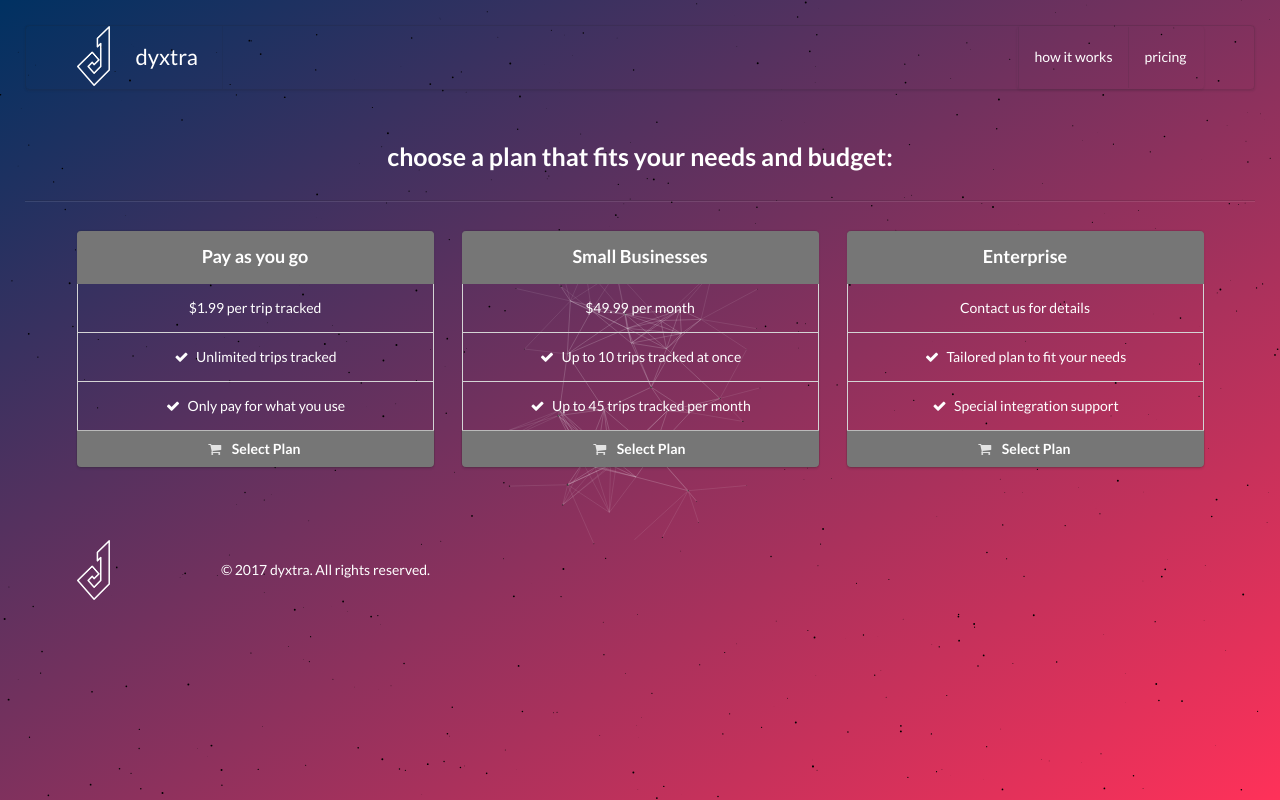
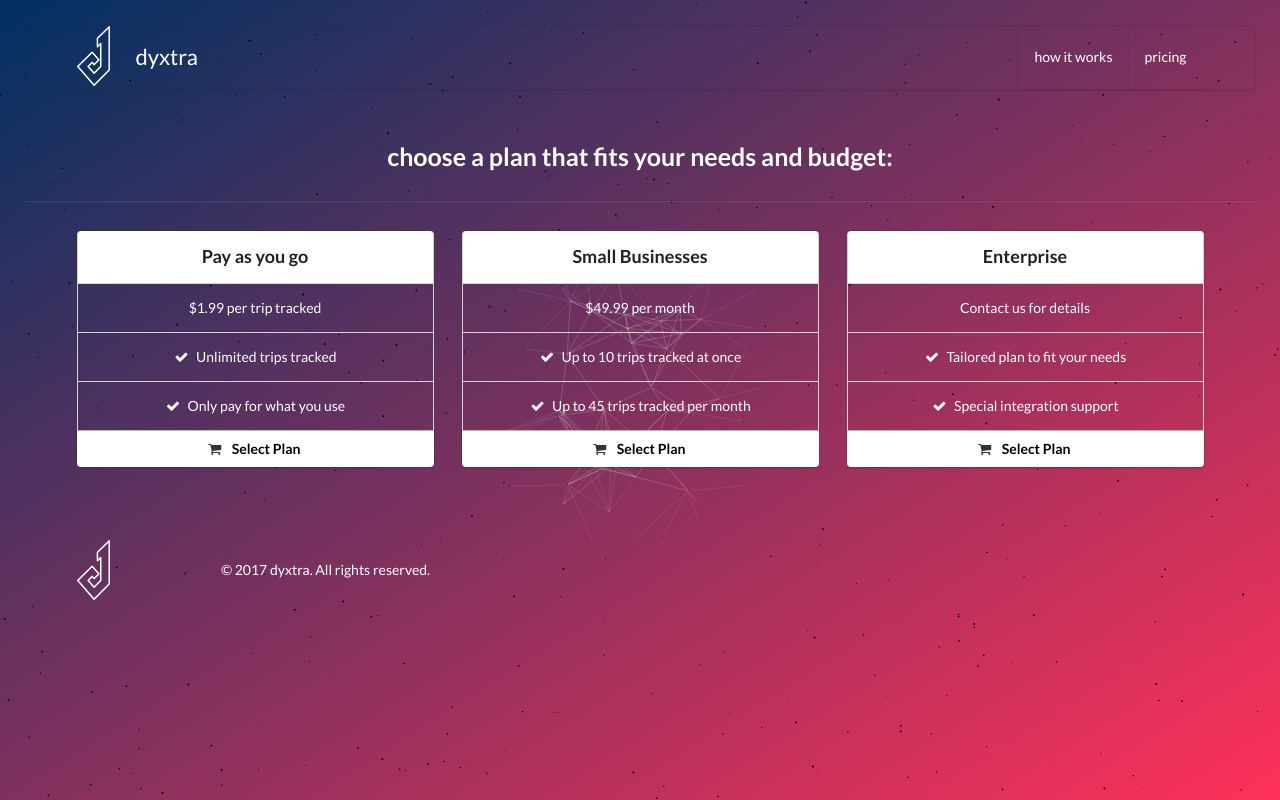
Before and after one commit to yusuf-musleh/dyxtra-landing-page, a Flask app: page /pricing in a window 1280 px wide. Run offline with Flask 2, Linux system fonts and the light colour scheme; some libraries are stand-ins or nearby versions.

Commit message:
Change color of prices/plans to white Make select plan button all clickable to link, intead of just work select plan

```diff
--- a/static/css/index.css
+++ b/static/css/index.css
@@ -141,9 +141,16 @@ div.ui.bottom.attached.button {
     margin-right: -1px;
 }
 
-div.ui.top.attached.grey {
-	border-color: #767676;
+div.ui.top.attached {
+	background-color: white;
+	color: black;
 }
+
+div.ui.bottom.attached.ui.button.btn-plan {
+	background-color: white;
+	color: black;
+}
+
 
 div.ui.message.huge {
 	background: transparent;
--- a/templates/pricing.html
+++ b/templates/pricing.html
@@ -8,7 +8,7 @@
         <div class="ui three columns stackable grid">
             <div class="column plan_column">
                 <div class="ui segments plan">
-                    <div class="ui top attached segment grey inverted plan-title">
+                    <div class="ui top attached segment plan-title">
                         <span class="ui header">Pay as you go</span>
                     </div>
                     <div class="ui attached segment feature">
@@ -22,16 +22,18 @@
                       <i class="icon check"></i>
                       Only pay for what you use
                     </div>
-                    <div class="ui bottom attached grey button btn-plan">
+                    <a href="{{ url_for('register', selected_plan='pay as you go') }}">
+                      <div class="ui bottom attached button btn-plan">
                           <i class="cart icon"></i>
-                        <a href="{{ url_for('register', selected_plan='pay as you go') }}">Select Plan</a>
+                          Select Plan
                       </div>
+                    </a>
 
                 </div>
             </div>
           <div class="column plan_column">
                 <div class="ui segments plan principal">
-                    <div class="ui top attached segment grey inverted plan-title">
+                    <div class="ui top attached segment plan-title">
                         <span class="ui header">Small Businesses</span>
                     </div>
                     <div class="ui attached segment feature">
@@ -45,16 +47,18 @@
                       <i class="icon check"></i>
                       Up to 45 trips tracked per month
                     </div>
-                    <div class="ui bottom attached grey button btn-plan">
+                    <a href="{{ url_for('register', selected_plan='Small Businesses') }}">
+                      <div class="ui bottom attached button btn-plan">
                           <i class="cart icon"></i>
-                        <a href="{{ url_for('register', selected_plan='Small Businesses') }}">Select Plan</a>
+                          Select Plan
                       </div>
+                    </a>
 
                 </div>
             </div>
           <div class="column plan_column">
                 <div class="ui segments plan">
-                    <div class="ui top attached segment grey inverted plan-title">
+                    <div class="ui top attached segment plan-title">
                         <span class="ui header">Enterprise</span>
                     </div>
                     <div class="ui attached segment feature">
@@ -69,10 +73,12 @@
                       <i class="icon check"></i>
                       Special integration support
                     </div>
-                    <div class="ui bottom attached grey button btn-plan">
+                    <a href="{{ url_for('register', selected_plan='enterprise') }}">
+                      <div class="ui bottom attached button btn-plan">
                           <i class="cart icon"></i>
-                        <a href="{{ url_for('register', selected_plan='enterprise') }}">Select Plan</a>
+                          Select Plan
                       </div>
+                    </a>
 
                 </div>
             </div>
```
Lines whose indentation alone changed are shown as unchanged.
